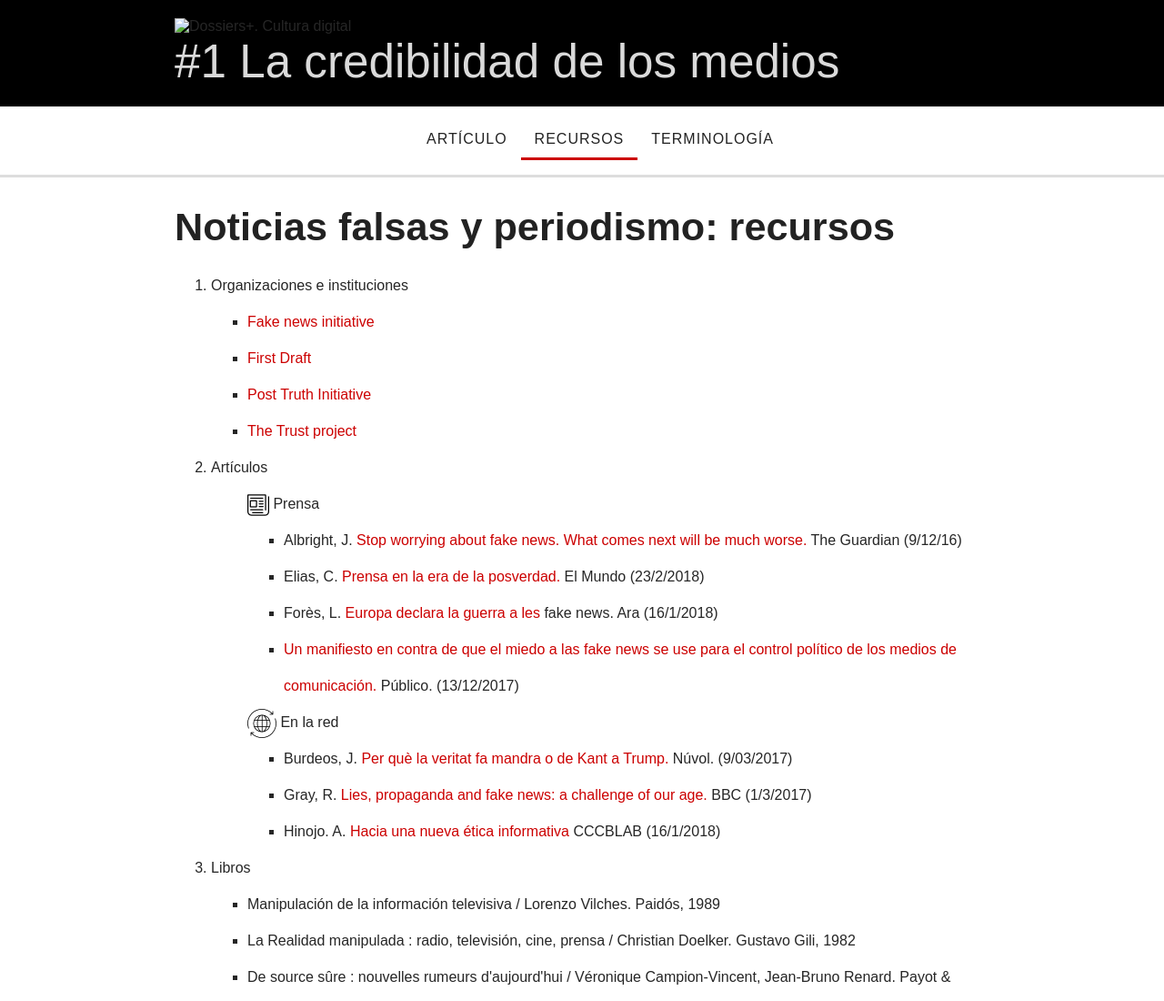
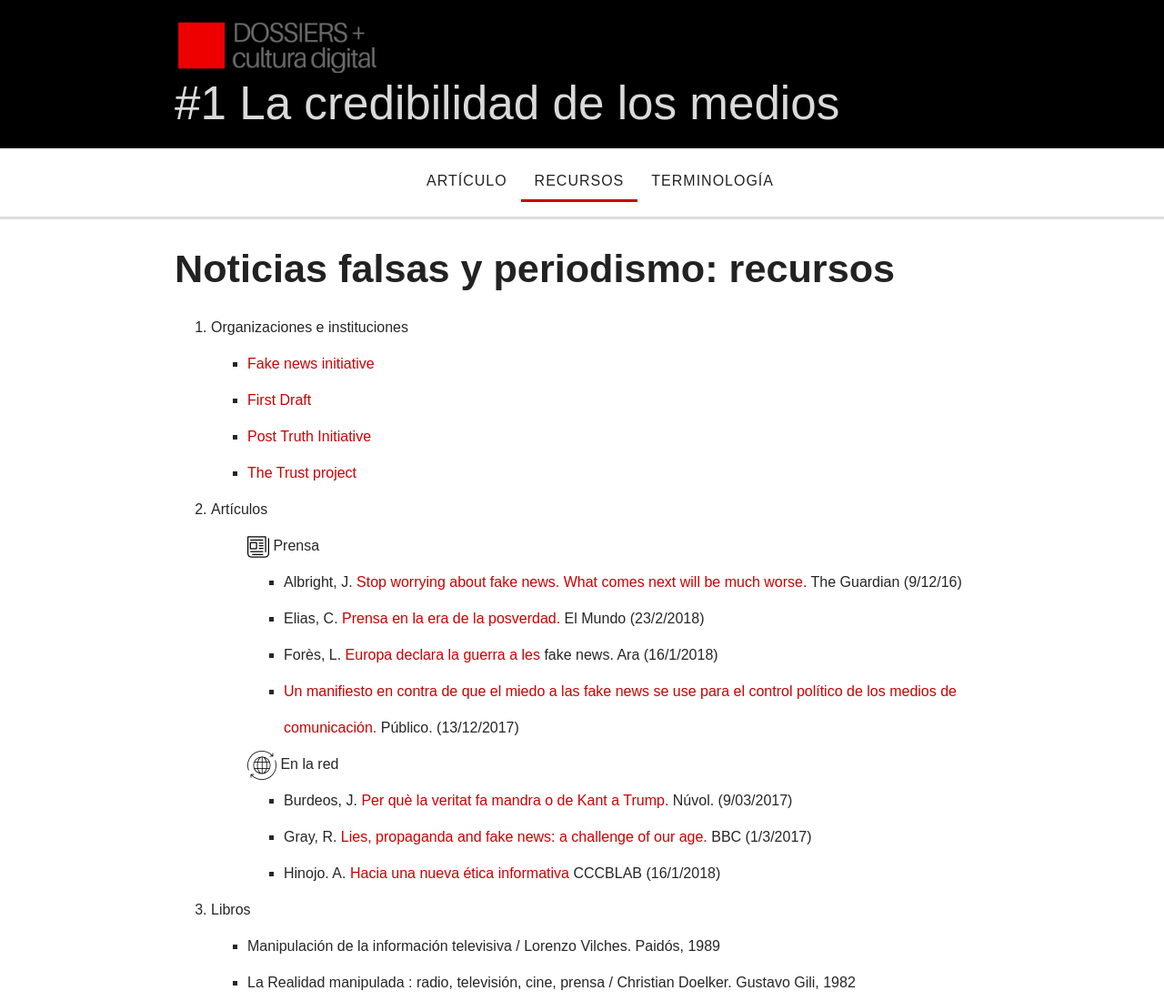
Before and after one commit to javiercg-daw/diw.UT8.accesibilidad.javier.clavijogarcia, a plain HTML site: page src/actividad1-fincofianza/recursos.html in a window 1280 px wide. Shown: the top 1100 px of the page at 91% size. Drawn offline with Linux system fonts and the light colour scheme.

Commit message:
Fix src route of header logo

```diff
--- a/src/actividad1-fincofianza/recursos.html
+++ b/src/actividad1-fincofianza/recursos.html
@@ -10,7 +10,7 @@
 <body>
   <header>
     <div class="contenedor">
-      <img src="../img/logo-website.jpg" alt="Dossiers+. Cultura digital" />
+      <img src="./img/logo-website.jpg" alt="Dossiers+. Cultura digital" />
       <h1>#1 La credibilidad de los medios</h1>
     </div>
   </header>
```
Also changed, not shown: src/actividad1-fincofianza/terminologia.html (+1 -1 lines).
